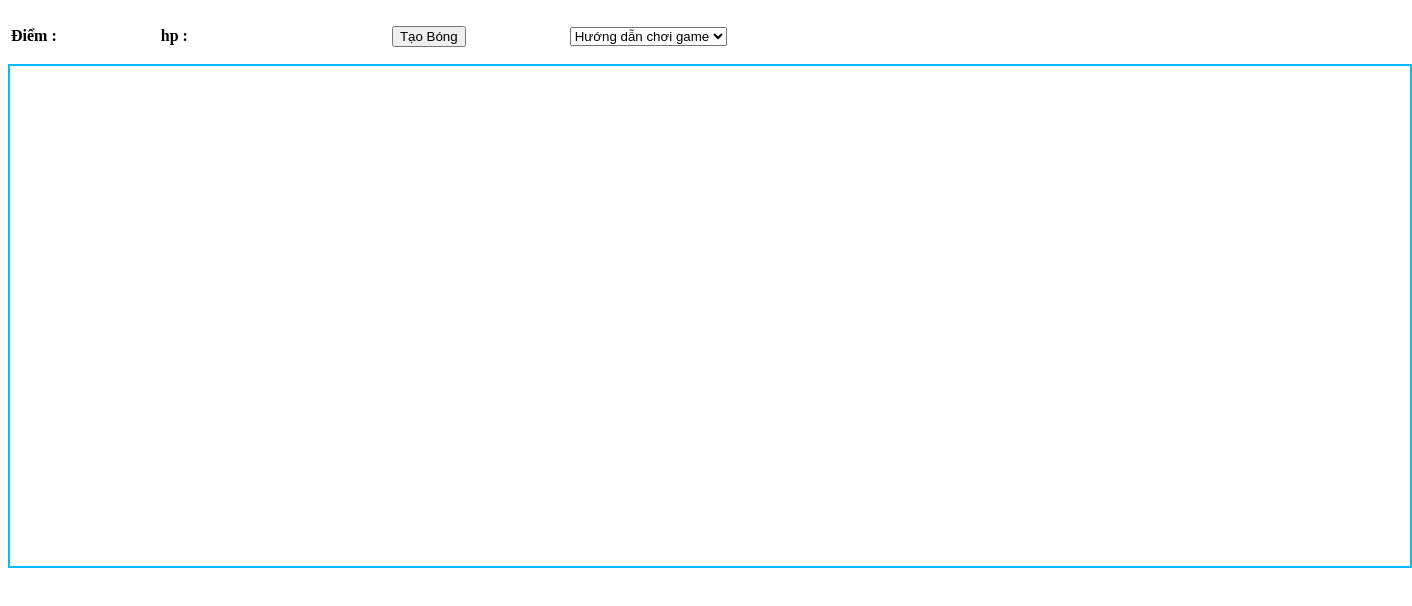
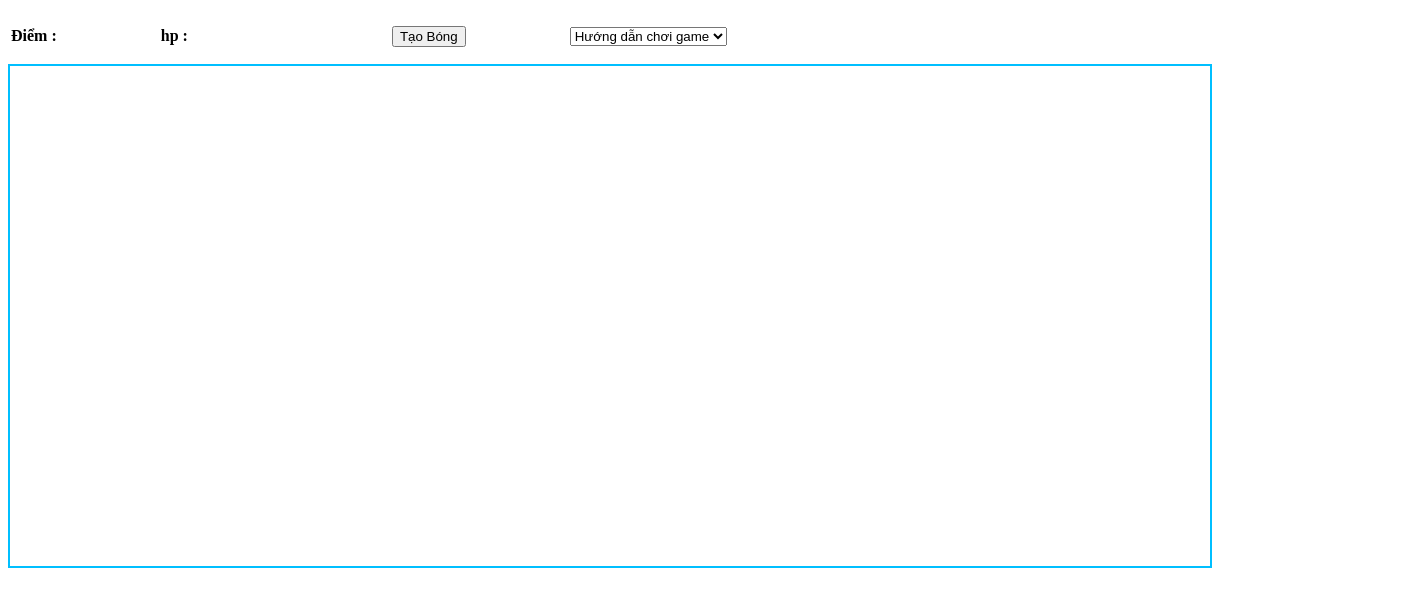
Before and after one commit to nguyenha265/-Star_game, a plain HTML site: page index.html in a window 1280 px wide. Shown: the whole page, 1412 px wide, since content can reach past the window. Drawn offline with Linux system fonts and the light colour scheme.

Commit message:
Update index.html

```diff
--- a/index.html
+++ b/index.html
@@ -25,7 +25,7 @@
         </th>
     </tr>
 </table>
-<canvas id="a" width="1400px" height="500" style=" border: 2px solid deepskyblue "></canvas>
+<canvas id="a" width="1200px" height="500" style=" border: 2px solid deepskyblue "></canvas>
 
 <script>
     let c = document.getElementById("a");
```
